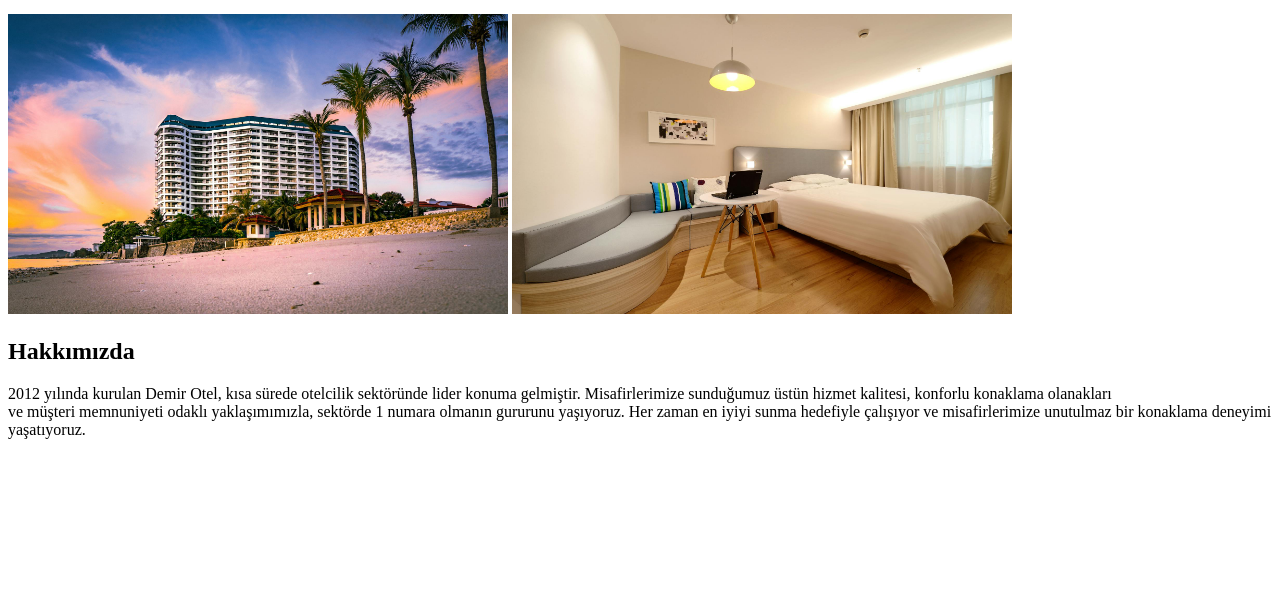
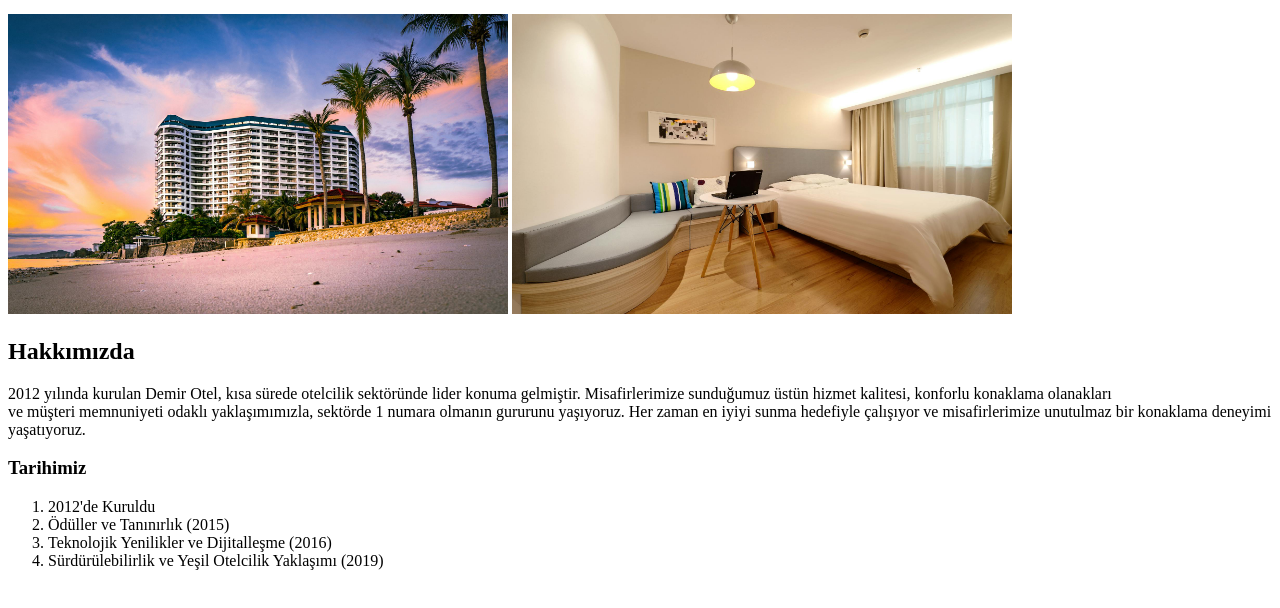
Before and after one commit to demirfirat/Ders-Notlari, a plain HTML site: page Work3/hakkında.html in a window 1280 px wide. Shown: the part 154-762 px from the top of the page. Drawn offline with Linux system fonts and the light colour scheme.

Commit message:
Hakkında update

```diff
--- a/Work3/hakkında.html
+++ b/Work3/hakkında.html
@@ -26,6 +26,14 @@
            <span> 2012 yılında kurulan Demir Otel, kısa sürede otelcilik sektöründe lider konuma gelmiştir. Misafirlerimize sunduğumuz üstün hizmet kalitesi, konforlu konaklama olanakları <br> ve müşteri memnuniyeti odaklı yaklaşımımızla, sektörde 1 numara olmanın gururunu yaşıyoruz. Her zaman en iyiyi sunma hedefiyle çalışıyor ve misafirlerimize unutulmaz bir konaklama deneyimi yaşatıyoruz.</span>
         </p>
 
+        <h3>Tarihimiz</h3>
+        <ol>
+            <li>2012'de Kuruldu</li>
+            <li>Ödüller ve Tanınırlık (2015)</li>
+            <li>Teknolojik Yenilikler ve Dijitalleşme (2016)</li>
+            <li> Sürdürülebilirlik ve Yeşil Otelcilik Yaklaşımı (2019)</li>
+        </ol>
+
     </div>
     </body>
     </html>
```
